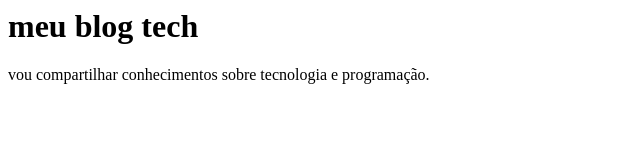
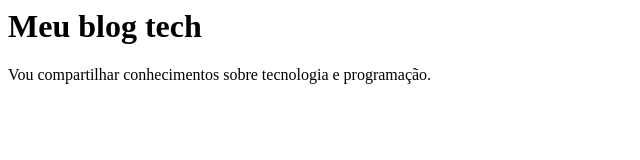
Before and after one commit to 12gabriel1a/gabrielpaginaweb, a plain HTML site: page index.html in a window 1280 px wide. Shown: the full height of the page, 0-640 px from the left. Drawn offline with Linux system fonts and the light colour scheme.

Commit message:
letra maiuscula

```diff
--- a/index.html
+++ b/index.html
@@ -1,3 +1,3 @@
-<h1>meu blog tech</h1>
+<h1>Meu blog tech</h1>
 
-<p>vou compartilhar conhecimentos sobre tecnologia e programação.</p>
+<p>Vou compartilhar conhecimentos sobre tecnologia e programação.</p>
```
